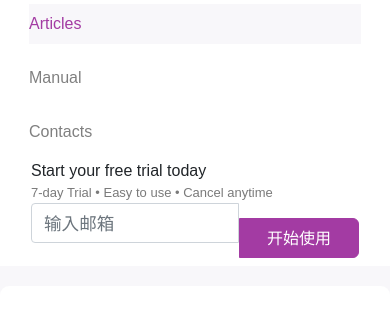
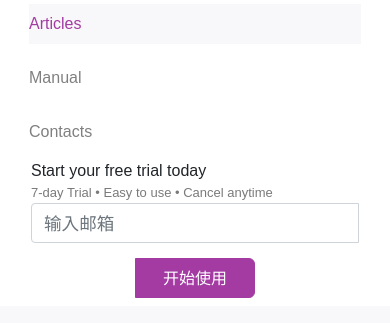
Before and after one commit to Vladimir1212/beetroot, a plain HTML site: page Test_03/index.html in a window 390 px wide. Both pictures are taken after a click on the button "Toggle navigation". Shown: the part 83-406 px from the top of the page. Drawn offline with nearby package versions, Linux system fonts and the light colour scheme.

Commit message:
Add files via upload

```diff
--- a/Test_03/index.html
+++ b/Test_03/index.html
@@ -42,7 +42,7 @@
                 <p class="form_text">Start your free trial today</p>
                 <p class="form_more">7-day Trial • Easy to use • Cancel anytime</p>
             </div>
-        <form>
+        <form class="form_mobile">
             <div class="form-group">
                 <input type="email" class="form-control" id="exampleInputEmail1" aria-describedby="emailHelp" placeholder="输入邮箱">
             </div>
--- a/Test_03/main.css
+++ b/Test_03/main.css
@@ -158,6 +158,10 @@ form {
         padding-left: 0px;
         display: flex;
         padding: 15px;
+        flex-direction: column;
+    }
+    .form_mobile {
+        display: flex;
         flex-direction: column;
     }
     .header_button {
```
